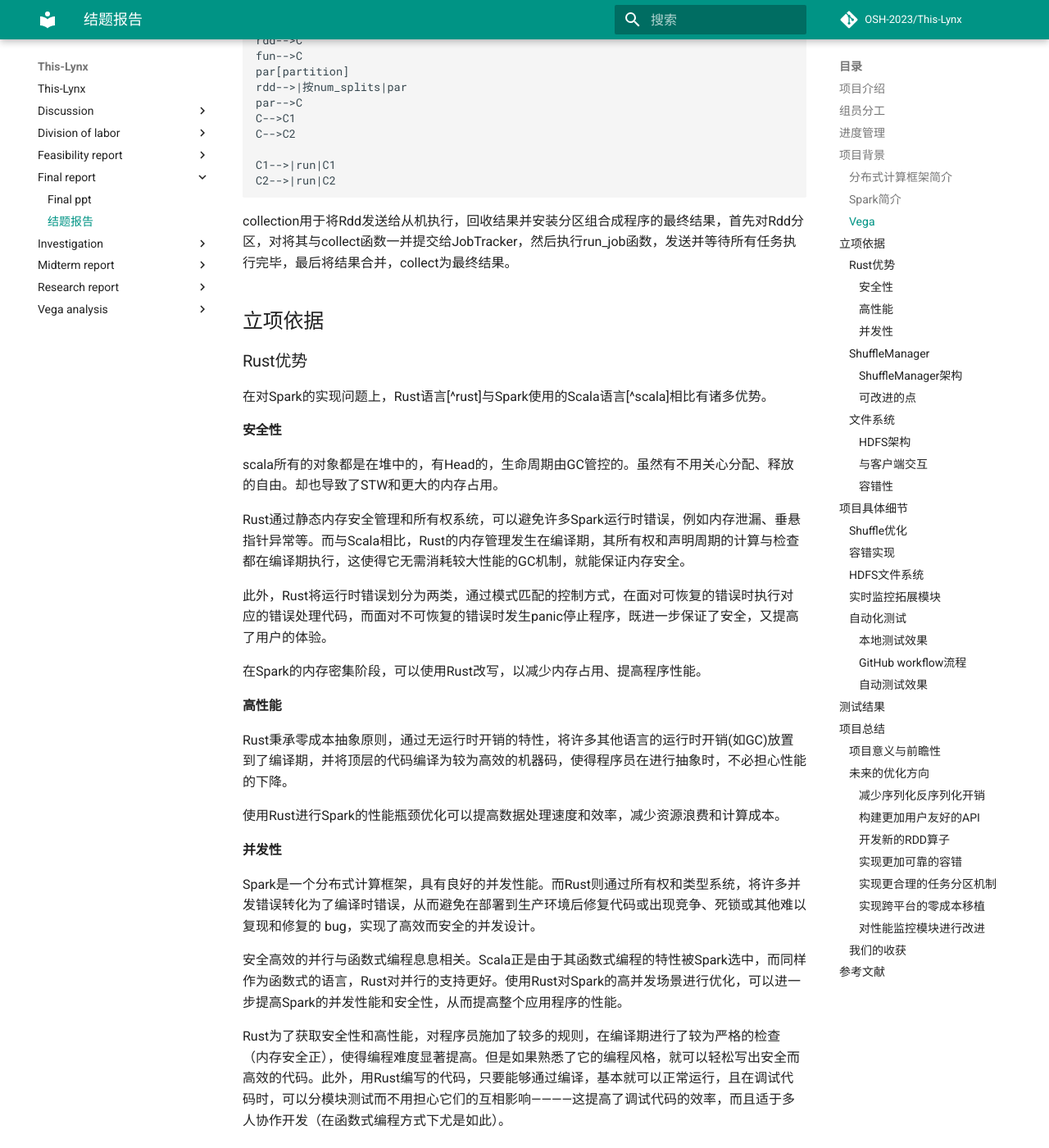
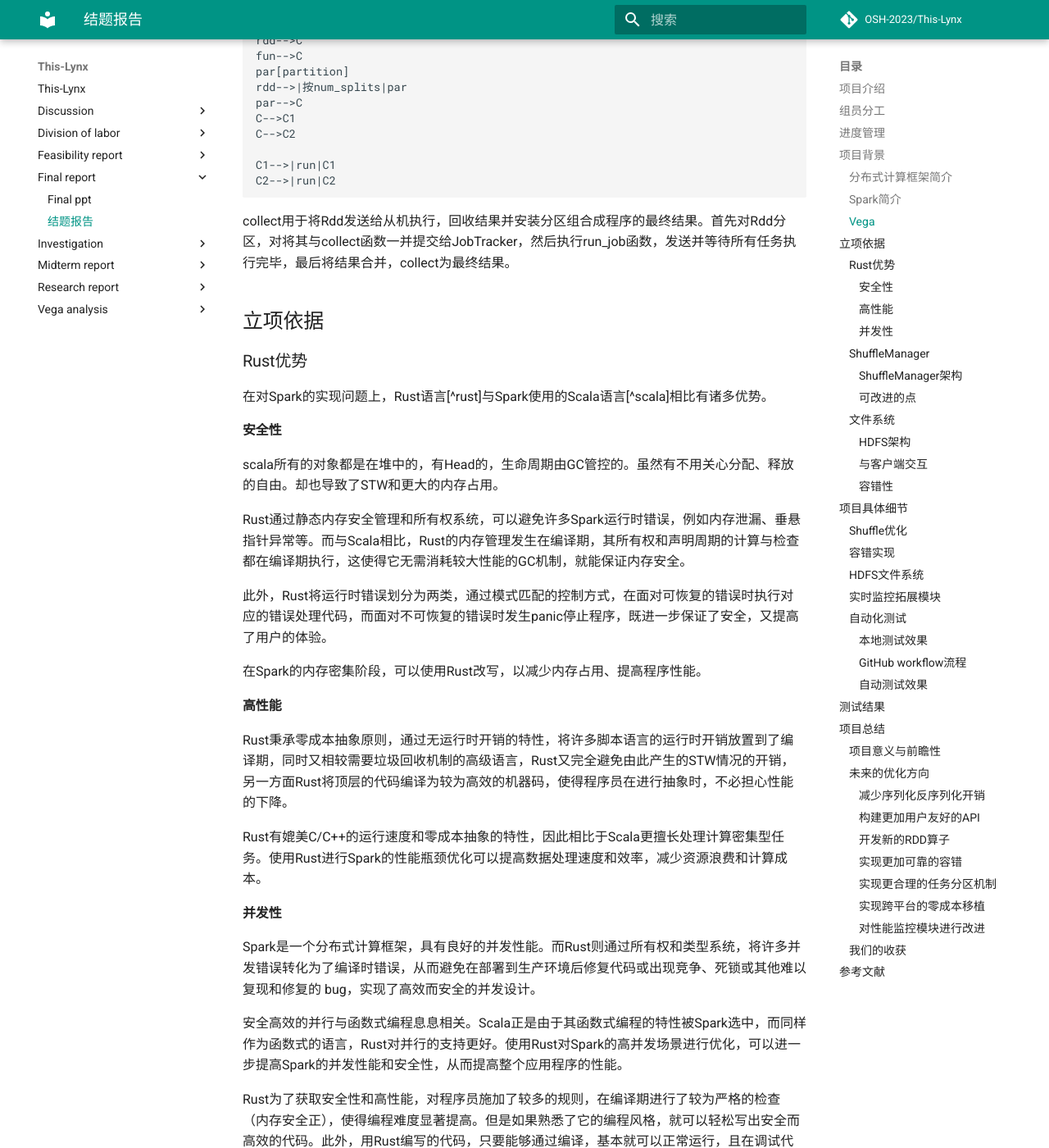
Before and after one commit to OSH-2023/This-Lynx, an MkDocs documentation site: the page built from docs/final_report/final_report.md, in a window 1280 px wide and 1400 px high, scrolled down 8147 px. Shown: the whole window at 82% size. Built offline with MkDocs 1.6.1 and Material for MkDocs 9.7.7, drawn with Linux system fonts in a browser that asks for light colours; comment, search, counter and statistics services are not loaded; some of the changed text lies outside the part shown.

Commit message:
phrase change

````diff
--- a/docs/final_report/final_report.md
+++ b/docs/final_report/final_report.md
@@ -323,7 +323,7 @@
 C2-->|run|C2
 ```
 
-collection用于将Rdd发送给从机执行，回收结果并安装分区组合成程序的最终结果，首先对Rdd分区，对将其与collect函数一并提交给JobTracker，然后执行run_job函数，发送并等待所有任务执行完毕，最后将结果合并，collect为最终结果。
+collect用于将Rdd发送给从机执行，回收结果并安装分区组合成程序的最终结果。首先对Rdd分区，对将其与collect函数一并提交给JobTracker，然后执行run_job函数，发送并等待所有任务执行完毕，最后将结果合并，collect为最终结果。
 
 ## 立项依据
 
@@ -343,9 +343,9 @@
 
 #### 高性能
 
-Rust秉承零成本抽象原则，通过无运行时开销的特性，将许多其他语言的运行时开销(如GC)放置到了编译期，并将顶层的代码编译为较为高效的机器码，使得程序员在进行抽象时，不必担心性能的下降。
+Rust秉承零成本抽象原则，通过无运行时开销的特性，将许多脚本语言的运行时开销放置到了编译期，同时又相较需要垃圾回收机制的高级语言，Rust又完全避免由此产生的STW情况的开销，另一方面Rust将顶层的代码编译为较为高效的机器码，使得程序员在进行抽象时，不必担心性能的下降。
 
-使用Rust进行Spark的性能瓶颈优化可以提高数据处理速度和效率，减少资源浪费和计算成本。
+Rust有媲美C/C++的运行速度和零成本抽象的特性，因此相比于Scala更擅长处理计算密集型任务。使用Rust进行Spark的性能瓶颈优化可以提高数据处理速度和效率，减少资源浪费和计算成本。
 
 #### 并发性
 
@@ -604,7 +604,7 @@
 #### 构建更加用户友好的API
 由于Rust的类型机制较为复杂，使用Vega构建分布式计算应用时较为困难。比如，每次向RDD传递计算任务时传入时，获得结果的类型都会是包裹着计算任务的RDD类型，而在对RDD连续进行多次操作之后，得到的结果类型将会异常复杂，这不利于用户上手。
 
-下图即为一例Rust中长类型名，其既给用户阅读源码带来困难，也给调用增添了障碍。
+下图即为一例,Rust中长类型名，其既给用户阅读源码带来困难，也给调用增添了障碍。
 
 <div style="text-align:center"><img src="./src/looong%20type%20name%20in%20rust.png" width=80%/></div>
 
````
Also changed, not shown: other parts of docs/final_report/final_report.md (+1 -1 lines).
